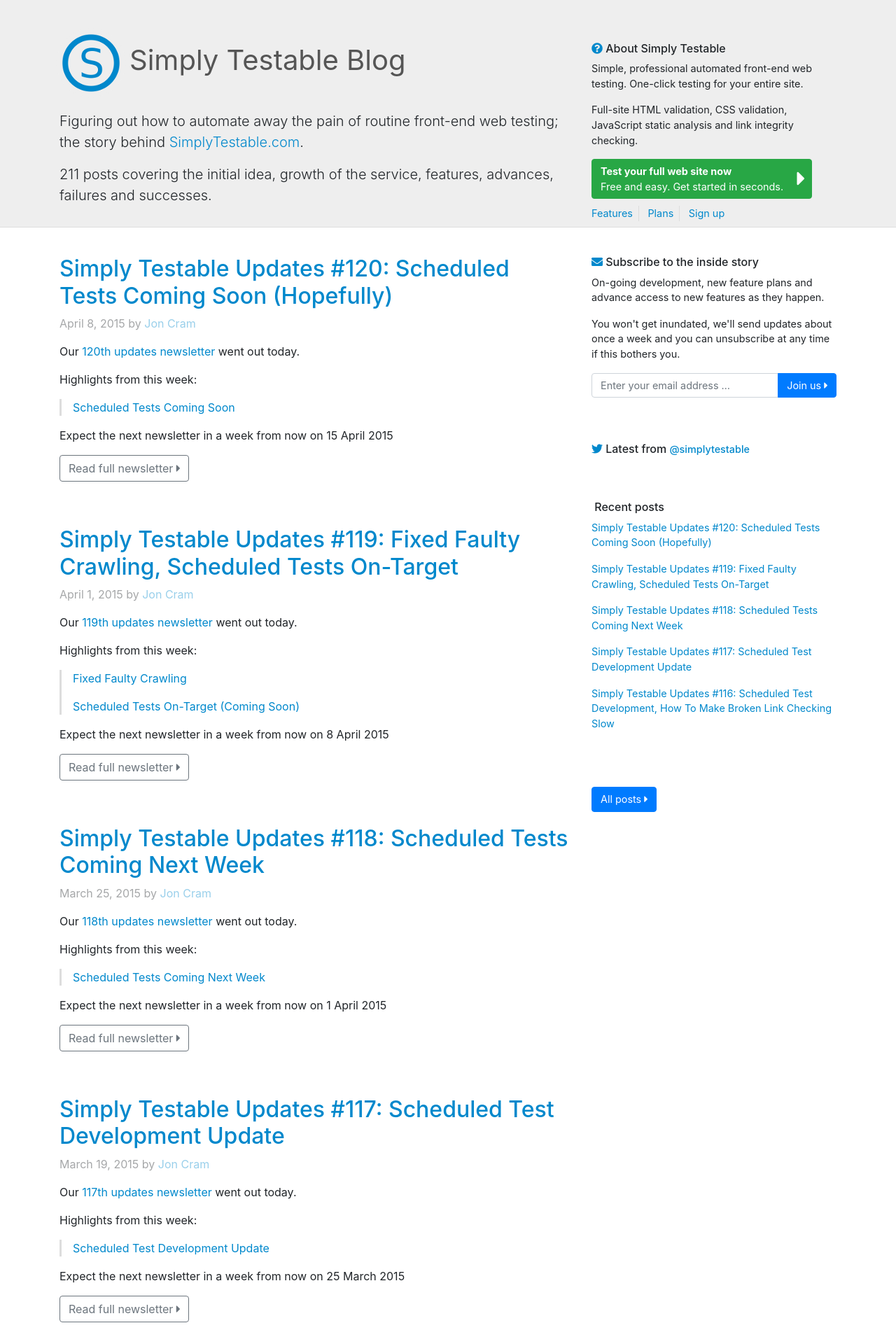
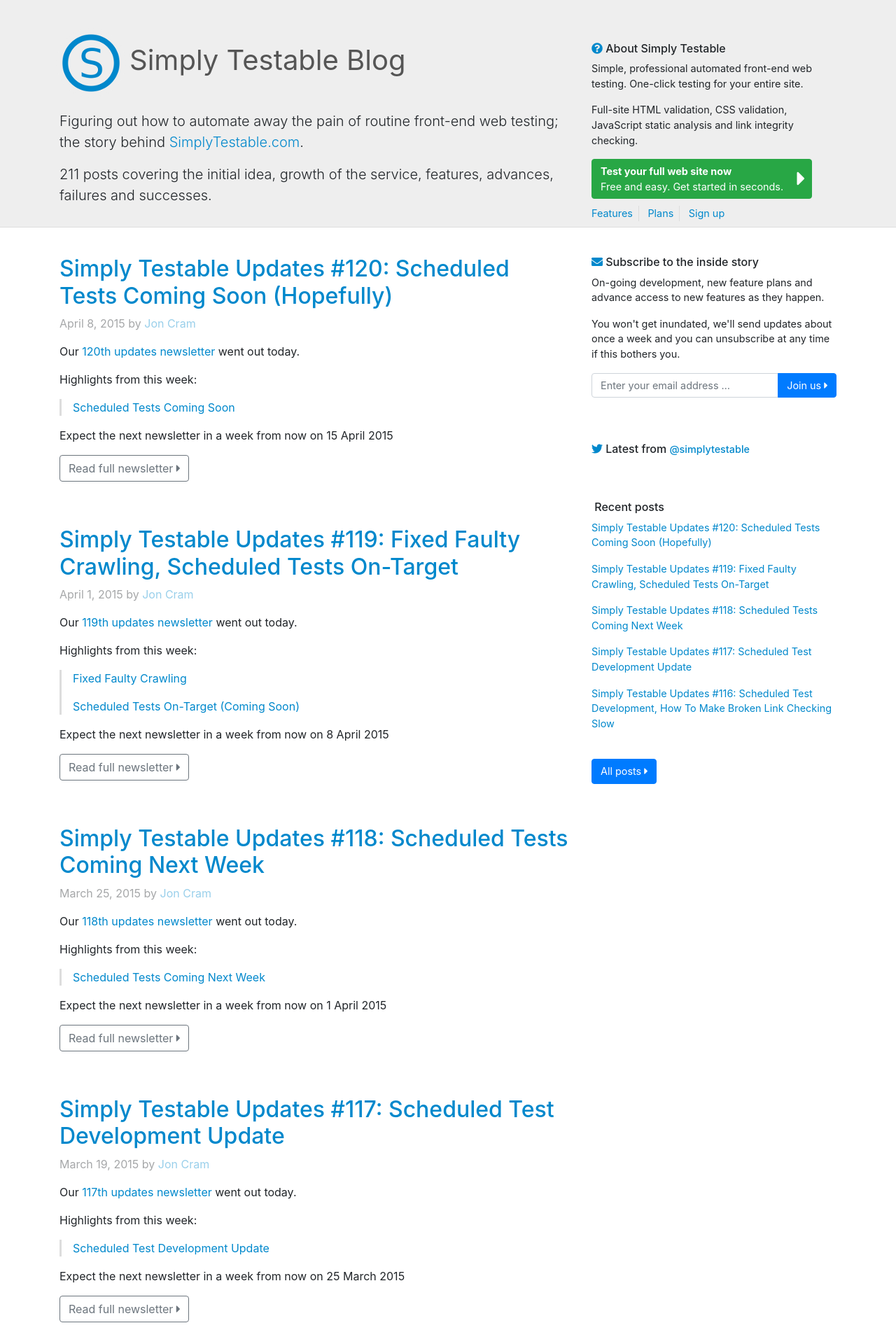
Before and after one commit to webignition/blog.simplytestable.com, a Jekyll site: the page built from index.html, in a window 1280 px wide. Shown: the top 1920 px of the page at 70% size. Built offline with Jekyll 4.4.1, drawn with Linux system fonts in a browser that asks for light colours; nearby versions of some CDN libraries; comment, search, counter and statistics services are not loaded.

Commit message:
large screen all posts re-align

```diff
--- a/assets/css/foo.css
+++ b/assets/css/foo.css
@@ -135,6 +135,10 @@ header .areas li:last-of-type {
 @media (min-width: 992px) {
   .posts-all {
     width: auto;
+  }
+
+  .sidebar .posts-all {
+    margin: 24px 0 0 0;
   }
 }
 
```
